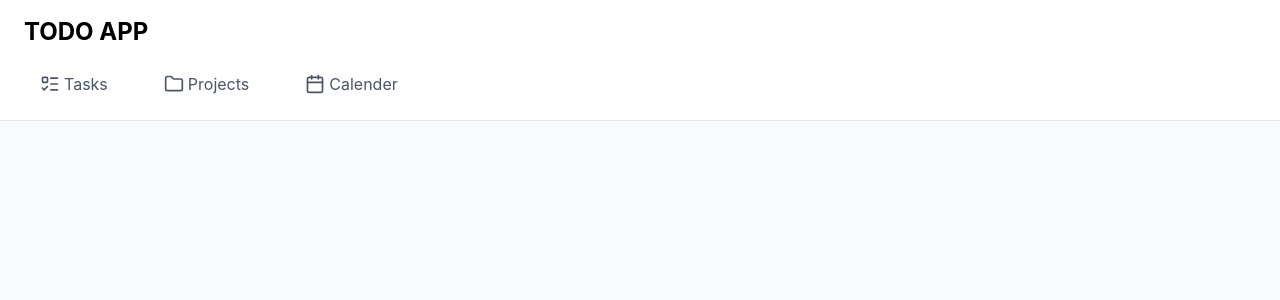
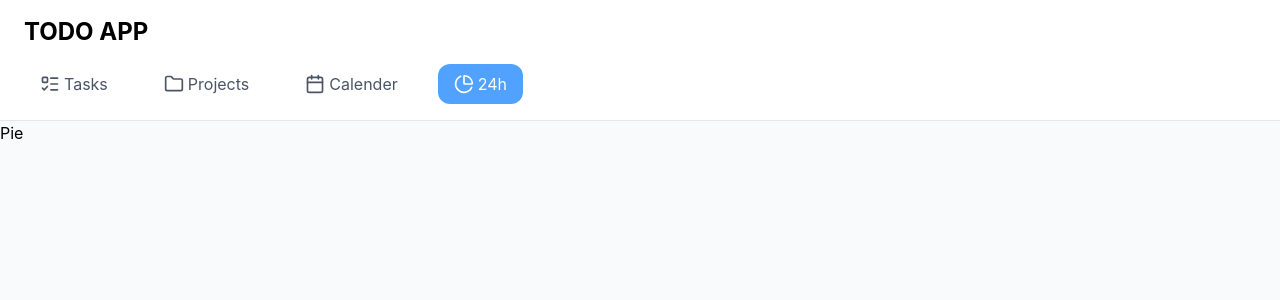
Before and after one commit to yutatakabatake/todo-app, a React (Vite) app in the folder front_end/: page /24h in a window 1280 px wide. Shown: the top 300 px of the page. Built offline with nearby package versions, Linux system fonts and the light colour scheme; no server answers.

Commit message:
Add 24h pie chart page draft

```diff
--- a/front_end/src/App.tsx
+++ b/front_end/src/App.tsx
@@ -5,6 +5,7 @@
 import Project from './pages/Project';
 import AppContextProvider from './context/AppContextProvider';
 import Calendar from './pages/Calender';
+import Pie from './components/Pie';
 
 function App() {
   return (
@@ -16,6 +17,7 @@
             <Route path='/' element={<TaskList />} />
             <Route path='/project' element={<Project />} />
             <Route path='/calender' element={<Calendar />} />
+            <Route path='/24h' element={<Pie />} />
           </Routes>
         </div>
       </BrowserRouter>
--- a/front_end/src/components/Navigation.tsx
+++ b/front_end/src/components/Navigation.tsx
@@ -1,10 +1,11 @@
 import { NavLink } from 'react-router'
-import { ListTodo, Folder, Calendar } from 'lucide-react';
+import { ListTodo, Folder, Calendar, ChartPie } from 'lucide-react';
 
 const NAV_ITEMS = [
     { path: "/", icon: ListTodo, label: 'Tasks' },
     { path: "/project", icon: Folder, label: 'Projects' },
-    { path: "/calender", icon: Calendar, label: 'Calender' }
+    { path: "/calender", icon: Calendar, label: 'Calender' },
+    { path: "/24h", icon: ChartPie, label: '24h' }
 ];
 
 function Navigation() {
--- /dev/null
+++ b/front_end/src/components/Pie.tsx
@@ -0,0 +1,7 @@
+function Pie() {
+    return (
+        <div>Pie</div>
+    )
+}
+
+export default Pie
```
